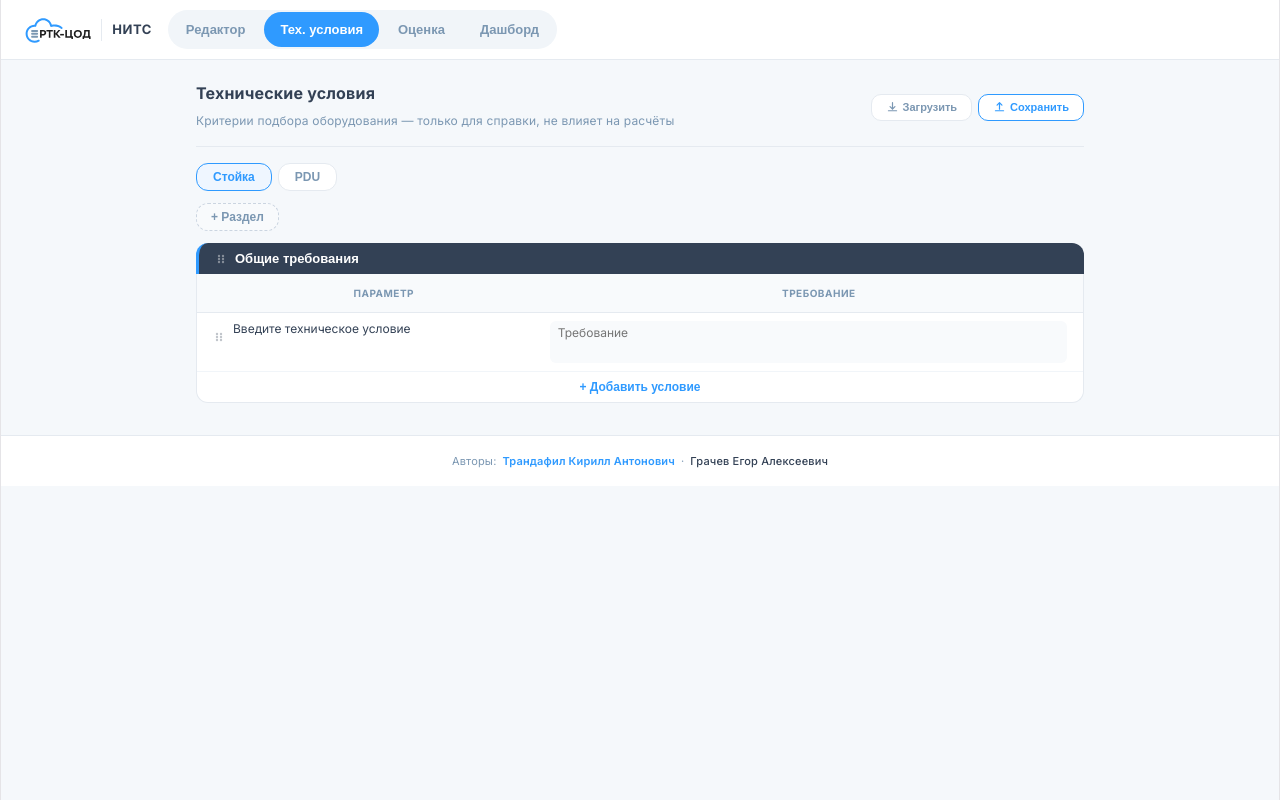
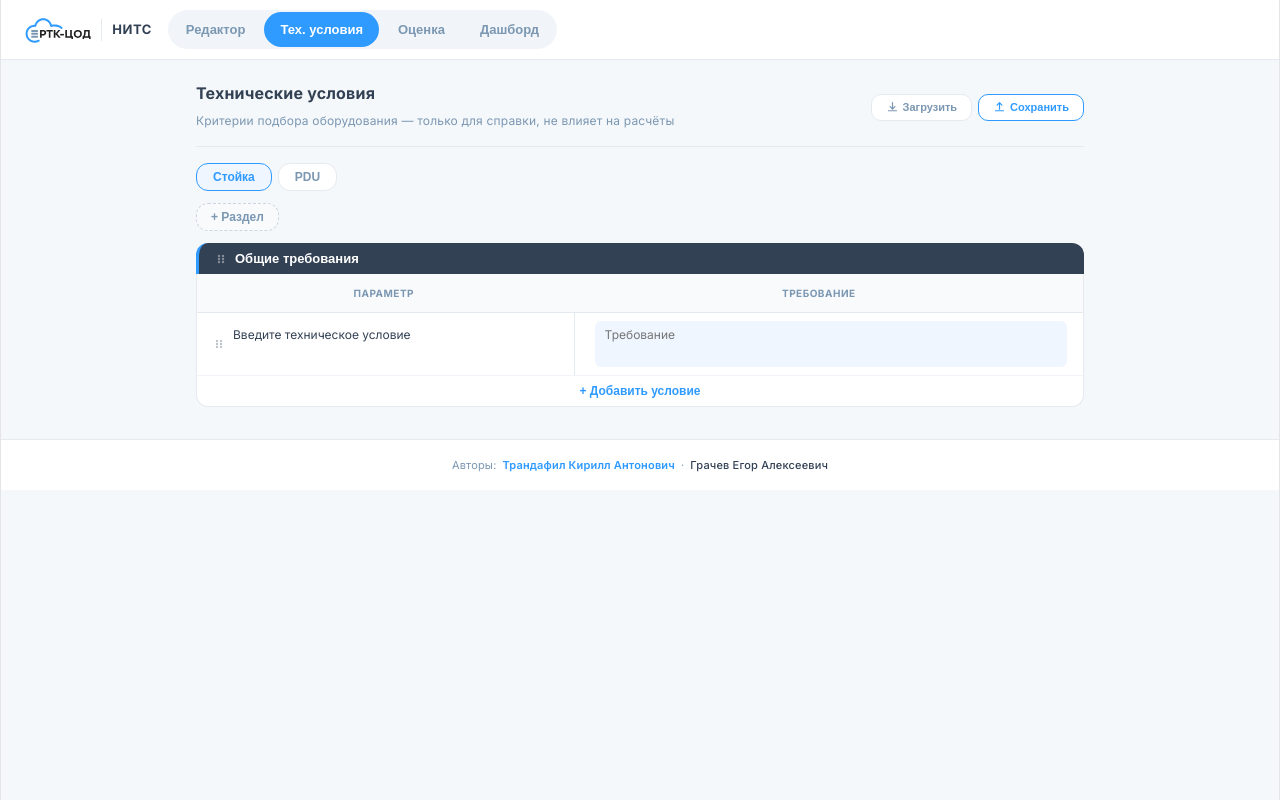
Before and after one commit to anezuf/Equipment-Testing, a React (Vite) app: page / in a window 1280 px wide. Both pictures are taken after a click on the button "Тех. условия". Built offline with nearby package versions, Linux system fonts and the light colour scheme.

Commit message:
fix(techspecs): stretch columns to equal height, clean aligned layout

```diff
--- a/src/App.jsx
+++ b/src/App.jsx
@@ -1045,23 +1045,27 @@ export default function App(){
                       {sec.items.map((it,ii)=>
                         <SortableItemRow key={ii} id={`titem-${si}-${ii}`}>
                           {(itemDrag,itemAttrs)=>
-                            <div style={{display:"flex",alignItems:"flex-start",flexWrap:"wrap",gap:8,padding:"8px 16px",borderTop:ii?`1px solid #F1F5F9`:"none"}}>
-                              <span style={{cursor:"grab",display:"flex",flexShrink:0,opacity:0.3,touchAction:"none",marginTop:10}} {...itemDrag} {...itemAttrs}><svg width="12" height="12" viewBox="0 0 12 12"><circle cx="4" cy="3" r="1.2" fill={B.graphite}/><circle cx="8" cy="3" r="1.2" fill={B.graphite}/><circle cx="4" cy="6" r="1.2" fill={B.graphite}/><circle cx="8" cy="6" r="1.2" fill={B.graphite}/><circle cx="4" cy="9" r="1.2" fill={B.graphite}/><circle cx="8" cy="9" r="1.2" fill={B.graphite}/></svg></span>
+                            <div style={{display:"flex",alignItems:"stretch",gap:8,padding:"0 16px",minHeight:40,borderTop:ii?`1px solid #F1F5F9`:"none"}}>
+                              <span style={{cursor:"grab",display:"flex",flexShrink:0,opacity:0.3,touchAction:"none",alignSelf:"center"}} {...itemDrag} {...itemAttrs}><svg width="12" height="12" viewBox="0 0 12 12"><circle cx="4" cy="3" r="1.2" fill={B.graphite}/><circle cx="8" cy="3" r="1.2" fill={B.graphite}/><circle cx="4" cy="6" r="1.2" fill={B.graphite}/><circle cx="8" cy="6" r="1.2" fill={B.graphite}/><circle cx="4" cy="9" r="1.2" fill={B.graphite}/><circle cx="8" cy="9" r="1.2" fill={B.graphite}/></svg></span>
+                              <div style={{flex:"0 0 40%",display:"flex",alignItems:"center",padding:"8px 0",borderRight:`1px solid ${B.border}`,paddingRight:12}}>
                                 <AutoSizeTextarea
                                   value={it.n}
                                   onChange={e=>{const v=e.target.value;setTechSpecs(p=>p.map((s,i)=>i===si?{...s,items:s.items.map((x,j)=>j===ii?{...x,n:v}:x)}:s));}}
                                   minHeight={20}
                                   placeholder="Параметр"
-                                style={{flex:"1 1 180px",border:"none",background:"none",fontSize:12,color:B.graphite,outline:"none",resize:"none",fontFamily:"Inter, system-ui, sans-serif",lineHeight:"1.4",padding:0,minWidth:0}}
+                                  style={{flex:1,border:"none",background:"none",fontSize:12,color:B.graphite,outline:"none",resize:"none",fontFamily:"Inter, system-ui, sans-serif",lineHeight:"1.4",padding:0,minWidth:0}}
                                 />
+                              </div>
+                              <div style={{flex:"1 1 60%",display:"flex",alignItems:"center",padding:"8px 0",paddingLeft:12,background:"transparent"}}>
                                 <AutoSizeTextarea
                                   value={it.n2||""}
                                   onChange={e=>{const v=e.target.value;setTechSpecs(p=>p.map((s,i)=>i===si?{...s,items:s.items.map((x,j)=>j===ii?{...x,n2:v}:x)}:s));}}
                                   minHeight={36}
                                   placeholder="Требование"
-                                style={{flex:"2 1 260px",border:"none",background:"#F8FAFC",borderRadius:6,fontSize:12,color:B.steel,outline:"none",resize:"none",fontFamily:"Inter, system-ui, sans-serif",lineHeight:"1.4",padding:"4px 8px",minWidth:0}}
+                                  style={{flex:1,border:"none",background:"#EFF6FF",borderRadius:6,padding:"6px 10px",fontSize:12,color:B.steel,outline:"none",resize:"none",fontFamily:"Inter, system-ui, sans-serif",lineHeight:"1.4",minWidth:0}}
                                 />
-                              {sec.items.length>1&&<button type="button" className="btn-icon-close" onClick={()=>setTechSpecs(p=>p.map((s,i)=>i===si?{...s,items:s.items.filter((_,j)=>j!==ii)}:s))} style={{background:"none",border:"none",color:B.steel,cursor:"pointer",fontSize:15,padding:"0 2px",flexShrink:0,display:"inline-flex",alignItems:"center",justifyContent:"center"}}>×</button>}
+                              </div>
+                              {sec.items.length>1&&<button type="button" className="btn-icon-close" onClick={()=>setTechSpecs(p=>p.map((s,i)=>i===si?{...s,items:s.items.filter((_,j)=>j!==ii)}:s))} style={{background:"none",border:"none",color:B.steel,cursor:"pointer",fontSize:15,padding:"0 2px",flexShrink:0,display:"inline-flex",alignItems:"center",justifyContent:"center",alignSelf:"center"}}>×</button>}
                             </div>
                           }
                         </SortableItemRow>
```
Lines whose indentation alone changed are shown as unchanged.
